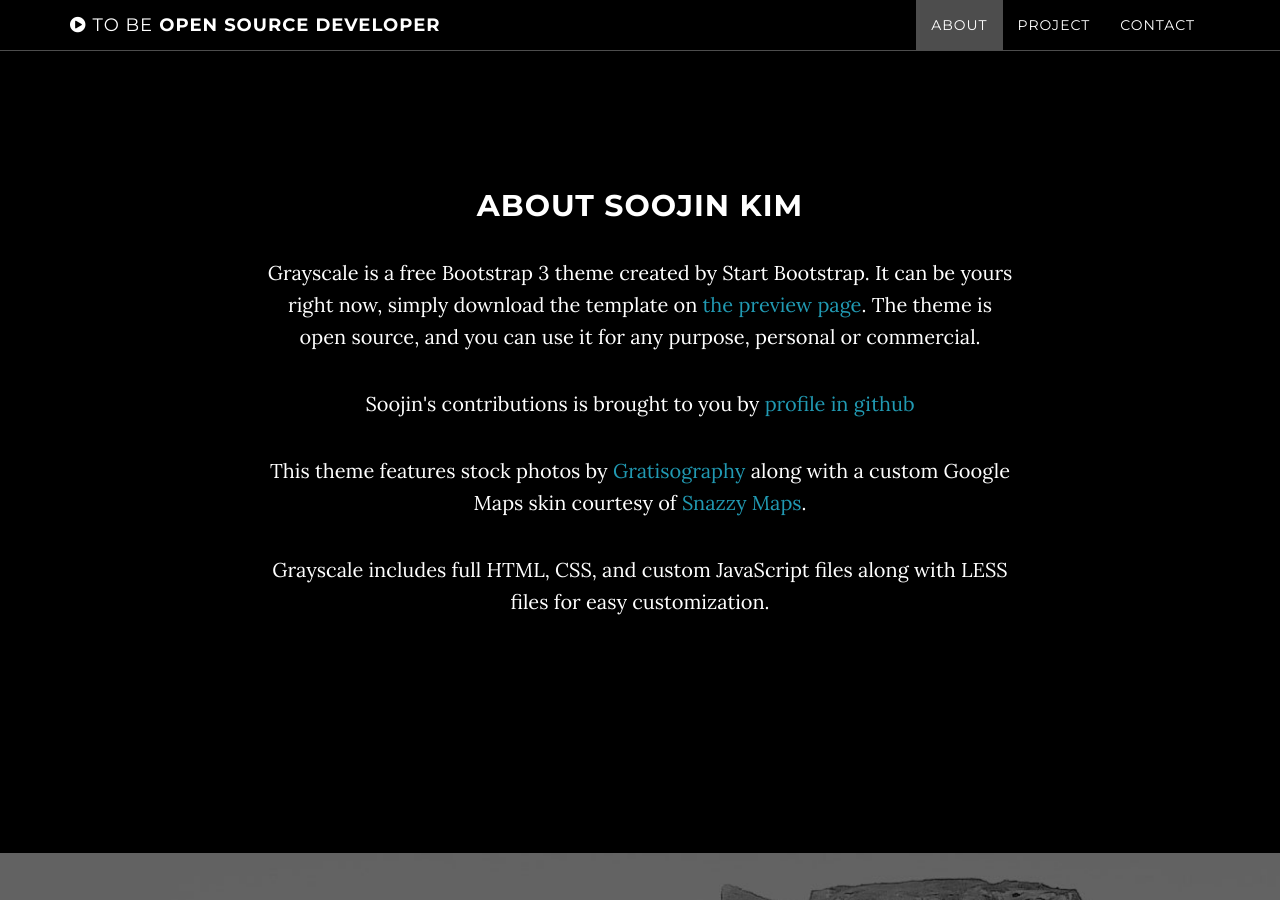
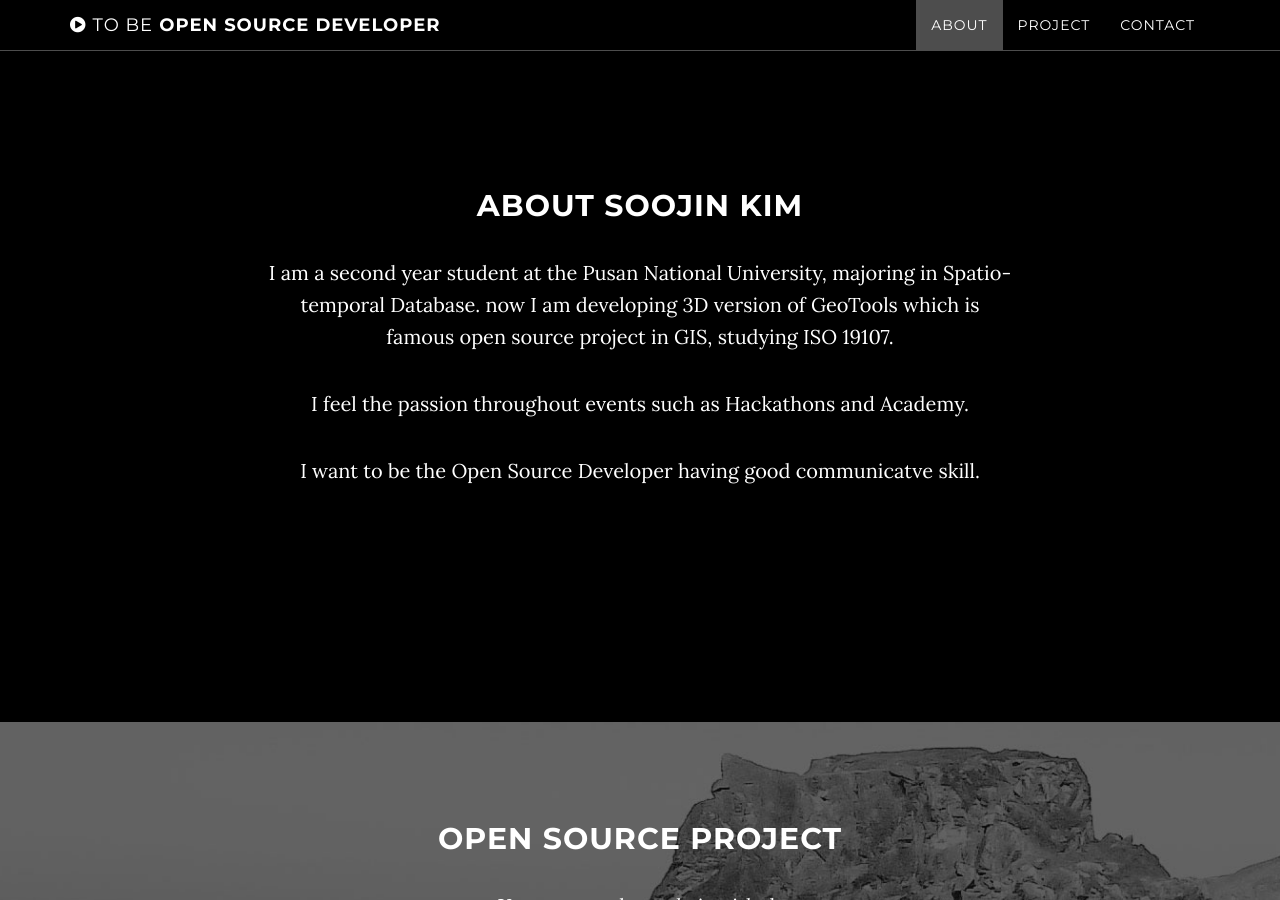
Before and after one commit to kimsoojin/me, a Jekyll site: the page built from index.html, in a window 1280 px wide and 900 px high, scrolled down 911 px. Built offline with Jekyll 4.4.1, drawn with Linux system fonts in a browser that asks for light colours.

Commit message:
write about me

```diff
--- a/_includes/about.html
+++ b/_includes/about.html
@@ -3,10 +3,13 @@
         <div class="row">
             <div class="col-lg-8 col-lg-offset-2">
                 <h2>About soojin kim</h2>
-                <p>Grayscale is a free Bootstrap 3 theme created by Start Bootstrap. It can be yours right now, simply download the template on <a href="http://startbootstrap.com/template-overviews/grayscale/">the preview page</a>. The theme is open source, and you can use it for any purpose, personal or commercial.</p>
+                <p>I am a second year student at the Pusan National University, majoring in Spatio-temporal Database. now I am developing 3D version of GeoTools which is famous open source project in GIS, studying ISO 19107.</p>
+                <p>I feel the passion throughout events such as Hackathons and Academy.</p>
+                <p>I want to be the Open Source Developer having good communicatve skill.</p>
+                <!--<p>Grayscale is a free Bootstrap 3 theme created by Start Bootstrap. It can be yours right now, simply download the template on <a href="http://startbootstrap.com/template-overviews/grayscale/">the preview page</a>. The theme is open source, and you can use it for any purpose, personal or commercial.</p>
                 <p>Soojin's contributions is brought to you by <a href="https://github.com/kimsoojin">profile in github</a></p>
                 <p>This theme features stock photos by <a href="http://gratisography.com/">Gratisography</a> along with a custom Google Maps skin courtesy of <a href="http://snazzymaps.com/">Snazzy Maps</a>.</p>
-                <p>Grayscale includes full HTML, CSS, and custom JavaScript files along with LESS files for easy customization.</p>
+                <p>Grayscale includes full HTML, CSS, and custom JavaScript files along with LESS files for easy customization.</p>-->
             </div>
         </div>
     </section>
```
